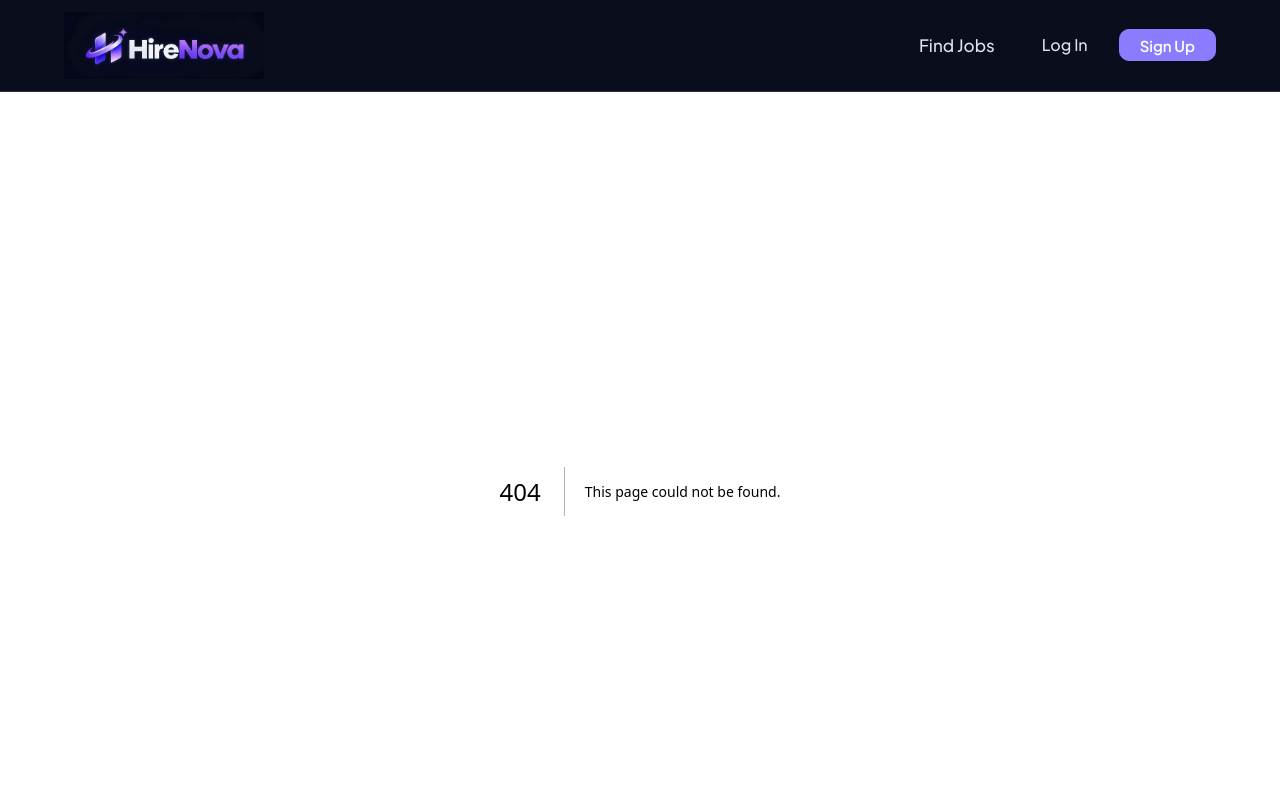
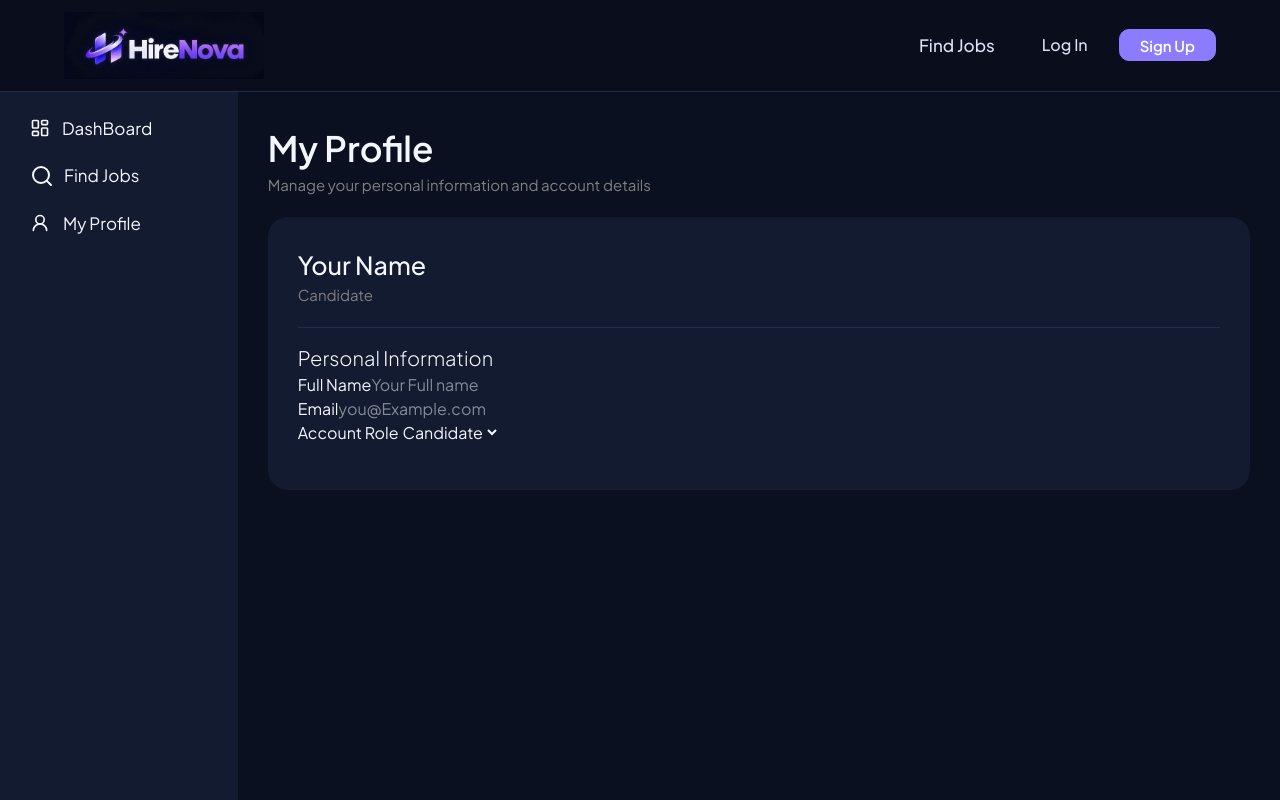
Before and after one commit to Yadnesh2026/HireHub, a Next.js app in the folder frontend/: page /my-profile in a window 1280 px wide. Before the commit this address had no page. Shown: the top 800 px of the page. Built offline with nearby package versions, Linux system fonts and the light colour scheme.

Commit message:
My Profile

```diff
--- a/frontend/app/applied-jobs/page.module.css
+++ b/frontend/app/applied-jobs/page.module.css
@@ -38,7 +38,7 @@
 .rightSide{
   margin: 20px;
   padding: 0 10px;
-   width: 100%;
+  width: 100%;
 }
 .rightSide h1{
   font-size: 35px;
@@ -69,6 +69,18 @@
   padding: 20px;
 }
 
+.dashboard:hover,
+.find:hover,
+.profile:hover {
+    background: #1e2840;
+}
+.dashboard,
+.find,
+.profile {
+  padding: 10px;
+    border-radius: 8px;
+    transition: background 0.2s ease, color 0.2s ease;
+}
 
 /* DownSide */
 .downSide h1{
@@ -135,3 +147,6 @@
   border-radius: 20px;
   font-size: 12px;
 }
+
+
+/* Active-Ness of SideBar */
--- a/frontend/app/applied-jobs/page.tsx
+++ b/frontend/app/applied-jobs/page.tsx
@@ -17,11 +17,12 @@ export default function AppliedJobs(){
             try{
                 const token = localStorage.getItem("token")
                 if(!token){
-                    router.push("/login")
+                    router.push("/login");
+                    return;
                 }
 
                 const response = await fetch("http://localhost:1000/api/application",{
-                    method:"POST",
+                    method:"GET",
                     headers:{
                         Authorization:`Bearer ${token}`
                     },
@@ -49,7 +50,7 @@ export default function AppliedJobs(){
 
     const pendingApplications = applications.filter((app)=> app.status === "pending").length;
     const shortlistedApplications = applications.filter((app)=>app.status === "shortlisted").length
-    const rejectedApplications = applications.filter((app)=>app.status === "rejected")
+    const rejectedApplications = applications.filter((app)=>app.status === "rejected").length
 
     return(
         <div className={styles.mainComponent}>
@@ -84,25 +85,25 @@ export default function AppliedJobs(){
 
                     <div className={styles.firstBox}>
                         <FileCheck size={18} color="#A78BFA" />
-                        <h1>04</h1>
+                        <h1>{totalApplications}</h1>
                         <p>Applications</p>
                     </div>
 
                     <div className={styles.SecBox}>
                         <Clock3 size={18} color="#FBBF24" />
-                        <h1>03</h1>
+                        <h1>{pendingApplications}</h1>
                         <p>Pending</p>
                     </div>
 
                      <div className={styles.ThirdBox}>
                         <UserCheck size={18} color="#34D399" />
-                        <h1>03</h1>
+                        <h1>{shortlistedApplications}</h1>
                         <p>Shortlisted</p>
                     </div>
 
                      <div className={styles.fourthBox}>
                        <CircleX size={18} color="#F87171" />
-                        <h1>03</h1>
+                        <h1>{rejectedApplications}</h1>
                         <p>Rejected</p>
                     </div>
                 </div>
@@ -111,21 +112,35 @@ export default function AppliedJobs(){
                 <div className={styles.downSide}>
                     <h1>Recent Application</h1>
 
-                    <div className={styles.application}>
-                        <div className={styles.logo}>A</div>
+                                        {isLoading ? (
+                        <p>Loading applications...</p>
+                    ) : applications.length === 0 ? (
+                        <p>You haven't applied for any jobs yet.</p>
+                    ) : (
+                        applications.map((app) => (
+                            <div className={styles.application} key={app._id}>
+                                <div className={styles.logo}>
+                                    {app.job?.company?.charAt(0) || "J"}
+                                </div>
 
-                        <div className={styles.applicationDetails}>
-                            <h3>Backend Developer</h3>
+                                <div className={styles.applicationDetails}>
+                                    <h3>{app.job?.title || "Job title unavailable"}</h3>
 
-                            <div className={styles.companyName}>
-                                <p>TechNovaCrop</p>
-                                <span>.</span>
-                                <p>Pune</p>
+                                    <div className={styles.companyName}>
+                                        <p>{app.job?.company || "Company unavailable"}</p>
+                                        <span>·</span>
+                                        <p>{app.job?.location || "Location unavailable"}</p>
+                                    </div>
+
+                                    <span className={styles.pending}>
+                                        {app.status}
+                                    </span>
+                                </div>
                             </div>
+                        ))
+                    )}
 
-                            <span className={styles.pending}>Pending</span>
-                        </div>
-                    </div>
+
 
 
 
--- /dev/null
+++ b/frontend/app/my-profile/page.module.css
@@ -0,0 +1,78 @@
+.mainComponent{
+    display: flex;
+}
+/* bar Left */
+.leftSide{
+  display: flex;
+  flex-direction: column;
+  align-items: stretch;
+  gap: 22px;
+  width: 18rem;
+  height: 100vh;
+  padding: 24px 30px;
+  background:#131B30;
+  box-sizing: border-box;
+}
+
+.dashboard{
+  display: flex;
+  align-items: center;
+  gap: 12px;
+  font-size: 17px;
+}
+.find{
+  display: flex;
+  align-items: center;
+  gap: 10px;
+  font-size: 17px;
+}
+.profile{
+  display: flex;
+  align-items: center;
+  gap: 13px;
+  font-size:17px;
+}
+
+/* MyProfile */
+.Myprofile{
+  margin: 20px ;
+  padding: 10px;
+  width: 100%;
+}
+.Myprofile h1{
+    font-size: 35px;
+    font-weight: 600;
+}
+.Myprofile p{
+    color: grey;
+    font-size: 15px;
+    margin-bottom: 20px;
+}
+
+.profileForm{
+    width: 100%;
+    margin: 10px auto;
+    padding: 30px;
+    border-radius: 20px;
+    background: #131B30;
+}
+.topSide h2{
+    font-size: 25px;
+    font-weight: 500;
+}
+
+/* formSide */
+.formSide{
+    margin-top: 20px;
+    border-top:  1px solid #252e49;
+    padding: 15px 0;
+}
+.formSide h3{
+    font-size: 20px;
+    font-weight: 300;
+}
+.name
+.email{
+    display: flex;
+    flex-direction: column;
+}
--- /dev/null
+++ b/frontend/app/my-profile/page.tsx
@@ -0,0 +1,74 @@
+import styles from "./page.module.css"
+import { Search,UserRound,LayoutDashboard,FileCheck, Clock3,UserCheck, CircleX } from "lucide-react";
+import Link from "next/link"
+
+export default function MyProfile(){
+    return(
+        <div className={styles.mainComponent}>
+
+             <div className={styles.leftSide}>
+
+                <div className={styles.dashboard}>
+                    <LayoutDashboard size={20} className={styles.dashBoard_logo} />
+                    <Link href="#">DashBoard</Link>
+
+                </div>
+
+                <div className={styles.find}>
+                    <Search className={styles.featureIcon} />
+                    <Link href="/jobs">Find Jobs</Link>
+                </div>
+
+                <div className={styles.profile}>
+                    <UserRound size={20} />
+                    <Link href="#">My Profile</Link>
+                </div>
+
+            </div>
+
+
+
+            <div className={styles.Myprofile}>
+                <h1>My Profile</h1>
+                <p>Manage your personal information and account details</p>
+
+                <div className={styles.profileForm}>
+
+                    <div className={styles.topSide}>
+                        <h2>Your Name</h2>
+                        <p>Candidate</p>
+                    </div>
+
+                    <div className={styles.formSide}>
+                        <h3>Personal Information</h3>
+
+                        <form>
+
+                            <div className={styles.name}>
+                                <label htmlFor="name">Full Name</label>
+                                <input name="name" id="name" placeholder="Your Full name"/>
+                            </div>
+
+                            <div className="email">
+                                <label>Email</label>
+                                <input name="email" id="email" placeholder="you@Example.com"/>
+                            </div>
+
+                            <div className="role">
+                                <label>Account Role</label>
+                                 <select name="role"id="role" >
+                                    <option value="candidate">Candidate</option>
+                                    <option value="recruiter">Recruiter</option>
+                                </select>
+                            </div>
+
+
+                        </form>
+                    </div>
+
+                </div>
+            </div>
+
+        </div>
+    )
+}
```
